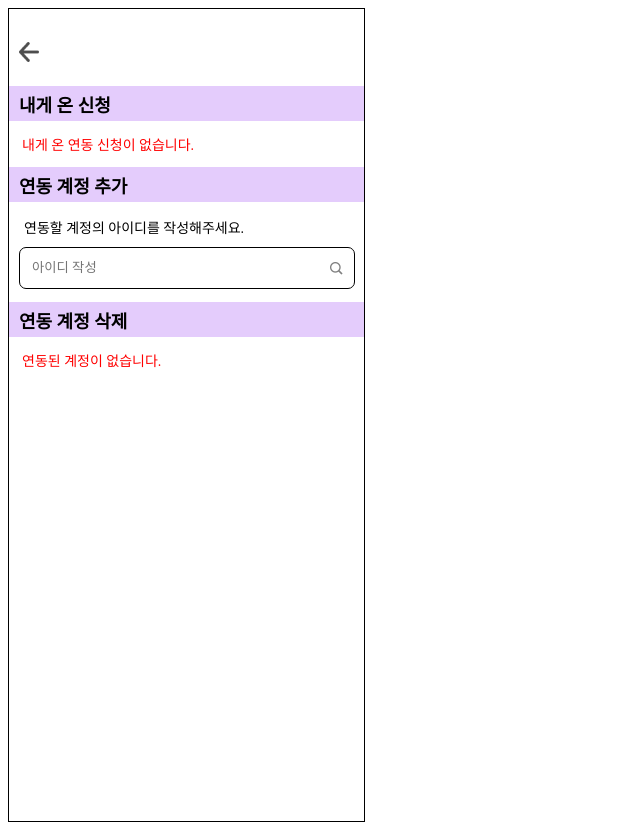
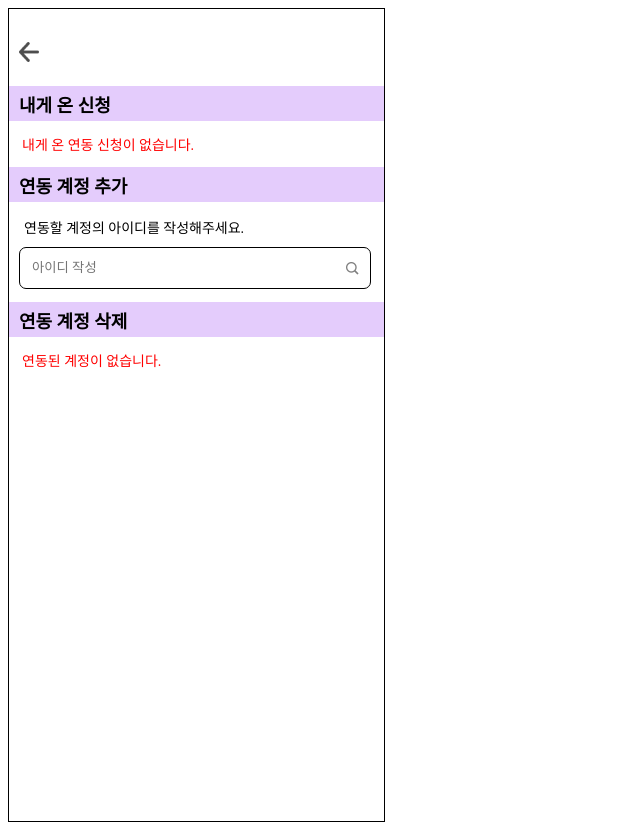
Before and after one commit to mingging27/FE_BE, a Django app: page /gearing/1/ in a window 1280 px wide. Shown: the whole page, without its empty margins (0-640 px from the left). Run offline with Django 5.2, Linux system fonts and the light colour scheme; the visitor is signed in with stand-in values (Sample User, id 1); data comes from the database, SQL or seed files in the repository; some web fonts are replaced.

Commit message:
박스 사이즈 수정

```diff
--- a/scare_prj/accounts/templates/accounts/gearing.html
+++ b/scare_prj/accounts/templates/accounts/gearing.html
@@ -4,7 +4,7 @@
   <head>
     <meta charset="UTF-8" />
     <meta name="viewport" content="width=device-width, initial-scale=1.0" />
-    <link rel="stylesheet" href="{% static "css/gearing3.css" %}">
+    <link rel="stylesheet" href="{% static "css/gearing4.css" %}">
     <title>효담 - 연동하기</title>
     <style>
       /* 기본적인 모달 스타일 */
--- a/scare_prj/checklist/templates/checklist/home.html
+++ b/scare_prj/checklist/templates/checklist/home.html
@@ -6,7 +6,7 @@
     <meta name="viewport" content="width=device-width, initial-scale=1.0" />
     <meta name="csrf-token" content="{{ csrf_token }}" />
     <!-- CSRF 토큰을 메타 태그로 추가 -->
-    <link rel="stylesheet" href="{% static 'css/checklist3.css' %}" />
+    <link rel="stylesheet" href="{% static 'css/checklist4.css' %}" />
     <title>체크 리스트</title>
     <script>
       document.addEventListener("DOMContentLoaded", () => {
--- a/scare_prj/static/css/checklist3.css
+++ b/scare_prj/static/css/checklist4.css
@@ -13,7 +13,7 @@
 @import url("https://fonts.googleapis.com/css2?family=Inter:wght@100..900&display=swap");
 
 body {
-  width: 355px;
+  width: 335px;
   height: 812px;
   border: 1px solid black;
   padding: 0 20px;
@@ -145,6 +145,7 @@ a {
   display: flex;
   flex-direction: column;
   justify-content: end;
+  align-items: center;
 }
 
 .bottom-navigation {
--- a/scare_prj/static/css/gearing3.css
+++ b/scare_prj/static/css/gearing4.css
@@ -14,7 +14,7 @@ button + label:hover {
 }
 
 body {
-  width: 355px;
+  width: 375px;
   height: 779px;
   padding: 33px 0 0;
   border: 1px solid black;
@@ -38,7 +38,7 @@ header img {
   font-size: 18px;
   font-weight: 700;
 
-  width: 345px;
+  width: 365px;
   height: 35px;
   background-color: rgba(201, 153, 249, 0.5);
   border: none;
@@ -113,7 +113,7 @@ li {
 }
 
 #search-form {
-  width: 334px;
+  width: 350px;
   height: 40px;
   display: flex;
   align-items: center;
@@ -179,8 +179,7 @@ li {
   border-radius: 5px;
   border: 1px solid red;
   color: red;
-
-  margin-right: 10px;
+  margin-right: 20px;
 }
 
 p {
```
